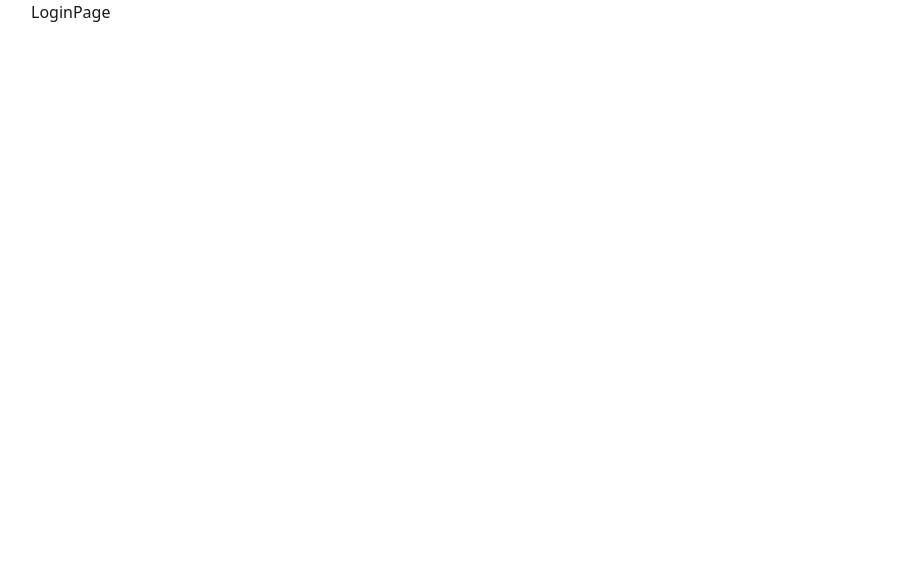
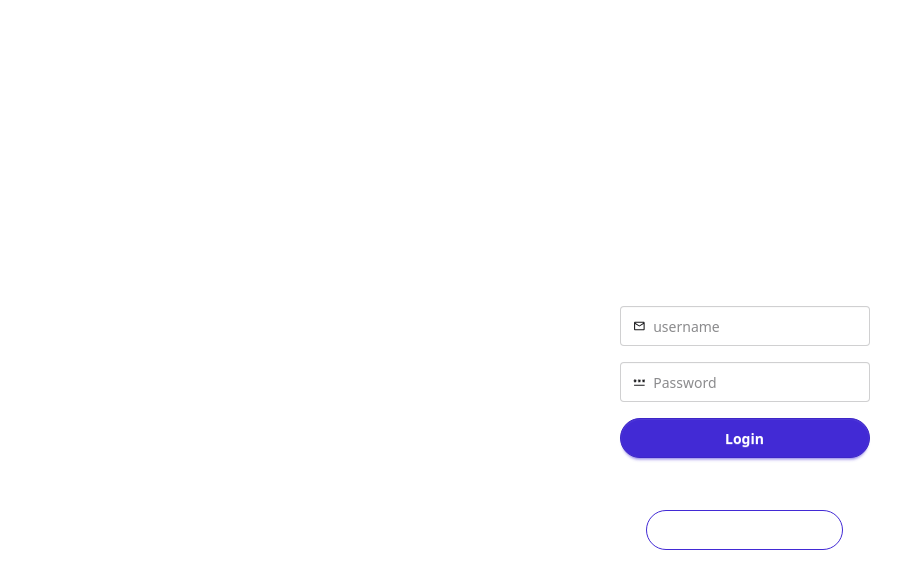
Before and after one commit to ribhupramanik/Mern-Twitter-Clone, a React (Vite) app in the folder frontend/: page /login in a window 1280 px wide. Shown: the top 588 px of the page, without its empty margins (33-934 px from the left). Built offline with nearby package versions, Linux system fonts and the light colour scheme.

Commit message:
Designed the Login page

```diff
--- a/frontend/src/pages/auth/login/LoginPage.jsx
+++ b/frontend/src/pages/auth/login/LoginPage.jsx
@@ -1,9 +1,72 @@
 import React from 'react'
+import { useState } from "react";
+import { Link } from "react-router-dom";
+
+import XSvg from "../../../components/svgs/X";
+
+import { MdOutlineMail } from "react-icons/md";
+import { MdPassword } from "react-icons/md";
 
 const LoginPage = () => {
-  return (
-    <div>LoginPage</div>
-  )
-}
+	const [formData, setFormData] = useState({
+		username: "",
+		password: "",
+	});
 
-export default LoginPage
+	const handleSubmit = (e) => {
+		e.preventDefault();
+		console.log(formData);
+	};
+
+	const handleInputChange = (e) => {
+		setFormData({ ...formData, [e.target.name]: e.target.value });
+	};
+
+	const isError = false;
+
+	return (
+		<div className='max-w-7xl mx-auto flex h-screen'>
+			<div className='flex-1 hidden lg:flex items-center  justify-center'>
+				<XSvg className='lg:w-2/3 fill-white' />
+			</div>
+			<div className='flex-1 flex flex-col justify-center items-center'>
+				<form className='flex gap-4 flex-col' onSubmit={handleSubmit}>
+					<XSvg className='w-24 lg:hidden fill-white' />
+					<h1 className='text-4xl font-extrabold text-white'>{"Let's"} go.</h1>
+					<label className='input input-bordered rounded flex items-center gap-2'>
+						<MdOutlineMail />
+						<input
+							type='text'
+							className='grow'
+							placeholder='username'
+							name='username'
+							onChange={handleInputChange}
+							value={formData.username}
+						/>
+					</label>
+
+					<label className='input input-bordered rounded flex items-center gap-2'>
+						<MdPassword />
+						<input
+							type='password'
+							className='grow'
+							placeholder='Password'
+							name='password'
+							onChange={handleInputChange}
+							value={formData.password}
+						/>
+					</label>
+					<button className='btn rounded-full btn-primary text-white'>Login</button>
+					{isError && <p className='text-red-500'>Something went wrong</p>}
+				</form>
+				<div className='flex flex-col gap-2 mt-4'>
+					<p className='text-white text-lg'>{"Don't"} have an account?</p>
+					<Link to='/signup'>
+						<button className='btn rounded-full btn-primary text-white btn-outline w-full'>Sign up</button>
+					</Link>
+				</div>
+			</div>
+		</div>
+	);
+};
+export default LoginPage;
--- a/frontend/src/pages/auth/signup/SignUpPage.jsx
+++ b/frontend/src/pages/auth/signup/SignUpPage.jsx
@@ -28,7 +28,7 @@ const SignUpPage = () => {
 	const isError = false;
 
 	return (
-		<div className='max-w-screen-xl mx-auto flex h-screen px-10'>
+		<div className='max-w-7xl mx-auto flex h-screen px-10'>
 			<div className='flex-1 hidden lg:flex items-center  justify-center'>
 				<XSvg className=' lg:w-2/3 fill-white' />
 			</div>
```
